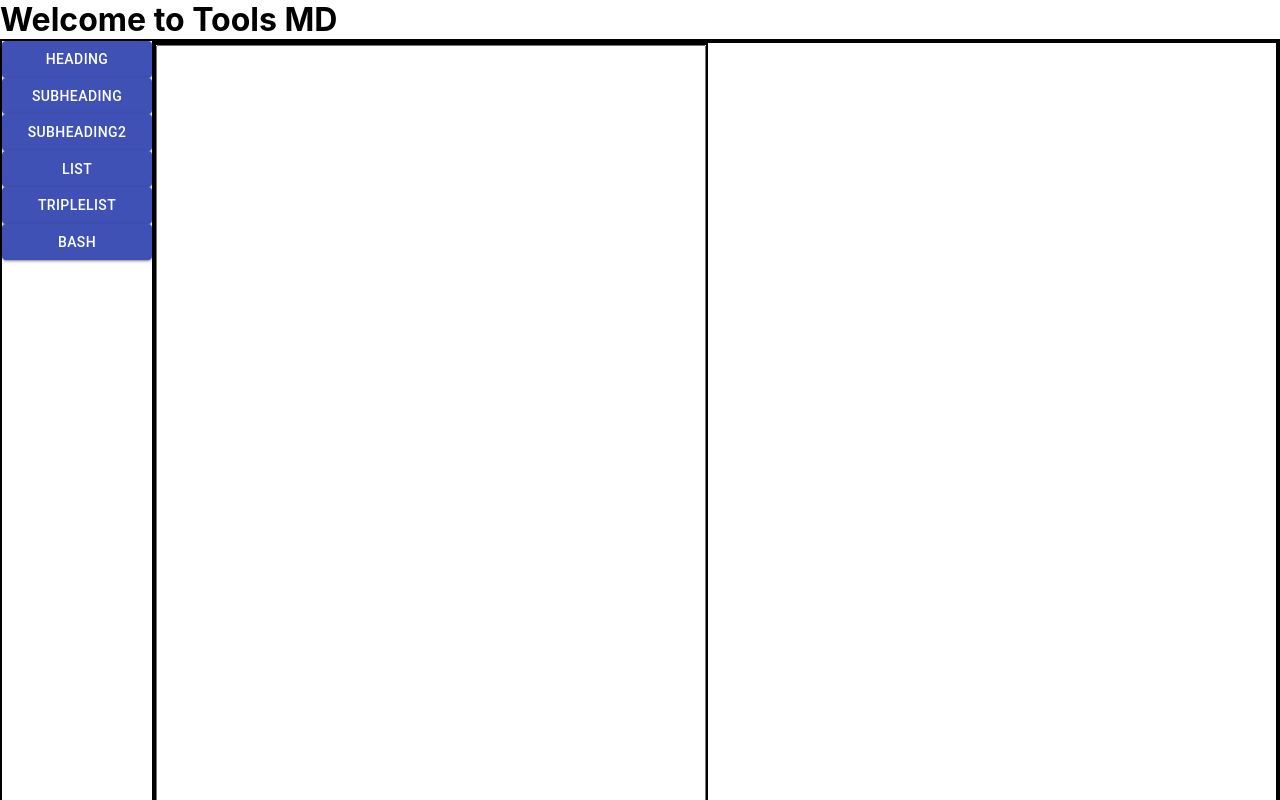
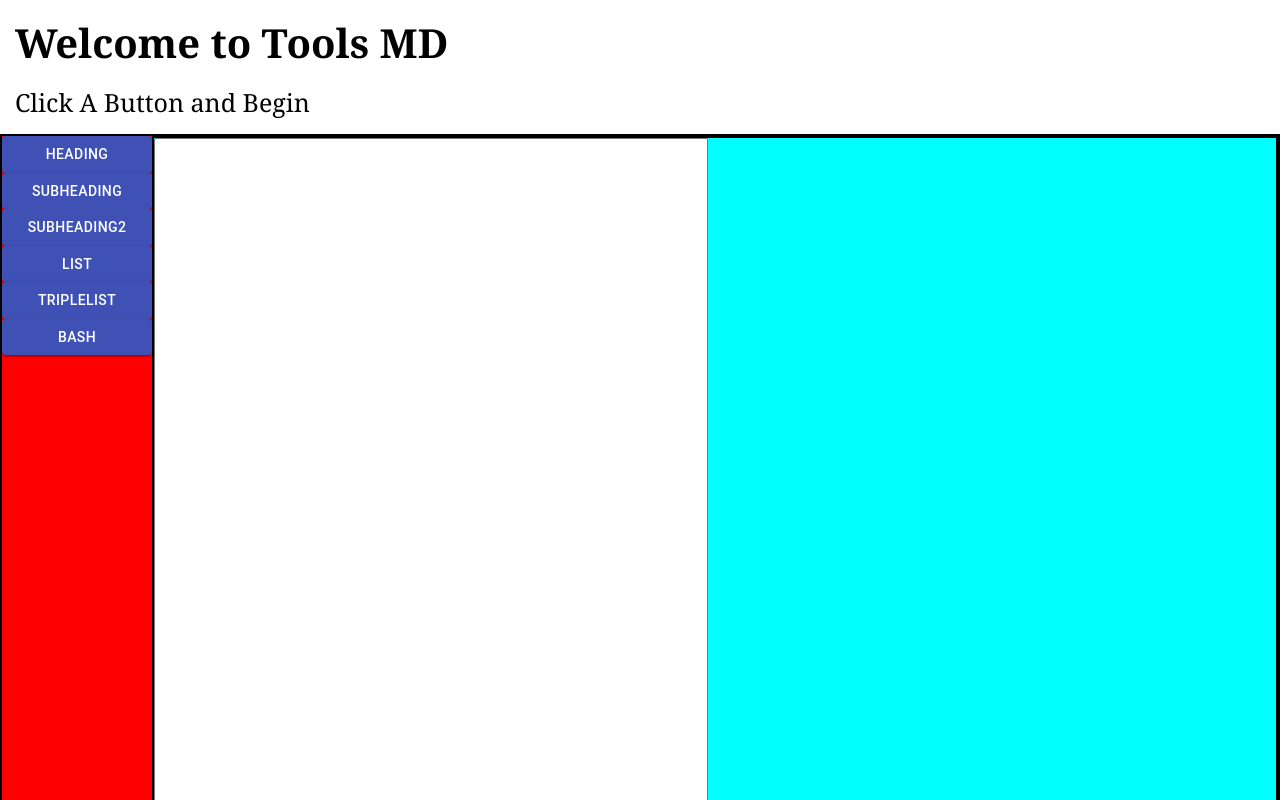
Before and after one commit to adjacentdata/Markdown_Editor, a React (Create React App) app: page / in a window 1280 px wide. Shown: the top 800 px of the page. Built offline with nearby package versions, Linux system fonts and the light colour scheme.

Commit message:
TextArea edits

```diff
--- a/src/App.css
+++ b/src/App.css
@@ -2,6 +2,20 @@
   margin: 0;
   padding: 0;
   box-sizing: border-box;
+
+}
+
+.main h1, p{
+  font-family: Georgia, 'Times New Roman', Times, serif;
+  margin: 15px 15px;
+}
+
+.main h1{
+  font-size: 40px;
+}
+
+.main p{
+  font-size: 25px;
 }
 
 .wrapper{
@@ -9,6 +23,7 @@
   grid-template-columns: auto 1fr;
   gap: 0px;
   border: 2px solid black;
+  background: linear-gradient(85deg, red 60%, blue);
 }
 
 .tools{
--- a/src/App.js
+++ b/src/App.js
@@ -13,6 +13,7 @@ function App() {
     <div className="main">
 
       <h1>Welcome to Tools MD</h1>
+      <p> Click A Button and Begin</p>
       {/* Tool Bar */}
       <div className="wrapper">
         <div className="tools">
--- a/src/components/MarkdownViewer.css
+++ b/src/components/MarkdownViewer.css
@@ -6,12 +6,16 @@
     border: black 2px solid;
 }
 
-.text-screen{
-    border: black 2px solid;
-}
-
 .text-screen textarea{
     width: 100%;
     height: 150vh;
-    min-width: 200px;
+    min-width: 240px;
+    font-size: 25px;
 }
+.viewer{
+    background-color: aqua;
+}
+
+.viewer .inner-viewer{
+    padding-left: 20px;
+}
--- a/src/components/MarkdownViewer.js
+++ b/src/components/MarkdownViewer.js
@@ -19,7 +19,9 @@ function MarkdownViewer({addedText}){
                 <textarea value={md} onChange={handleMd}></textarea>
             </div>
             <div className="viewer">
-                <ReactMarkdown children={md}/>
+                <div className="inner-viewer">
+                    <ReactMarkdown children={md}/>
+                </div>
             </div>
         </div>
     )
```
